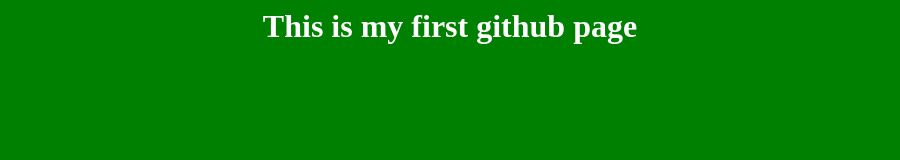
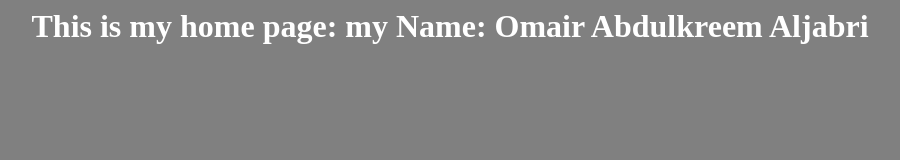
Before and after one commit to Omairaljabri/HomePage, a plain HTML site: page website.html in a window 1280 px wide. Shown: the whole page, without its empty margins (190-1090 px from the left). Drawn offline with Linux system fonts and the light colour scheme.

Commit message:
Update website.html

```diff
--- a/website.html
+++ b/website.html
@@ -2,12 +2,16 @@
   <title> First website </title>
 
   <body>
-    <h1>This is my first github page</h1>
+    <h1>
+      This is my home page:
+        my Name: Omair Abdulkreem Aljabri
+
+    </h1>
   </body>
 
   <style>
     body {
-      background-color:green;
+      background-color:gray;
       color:#fff;
       text-align:center;
     }
```
